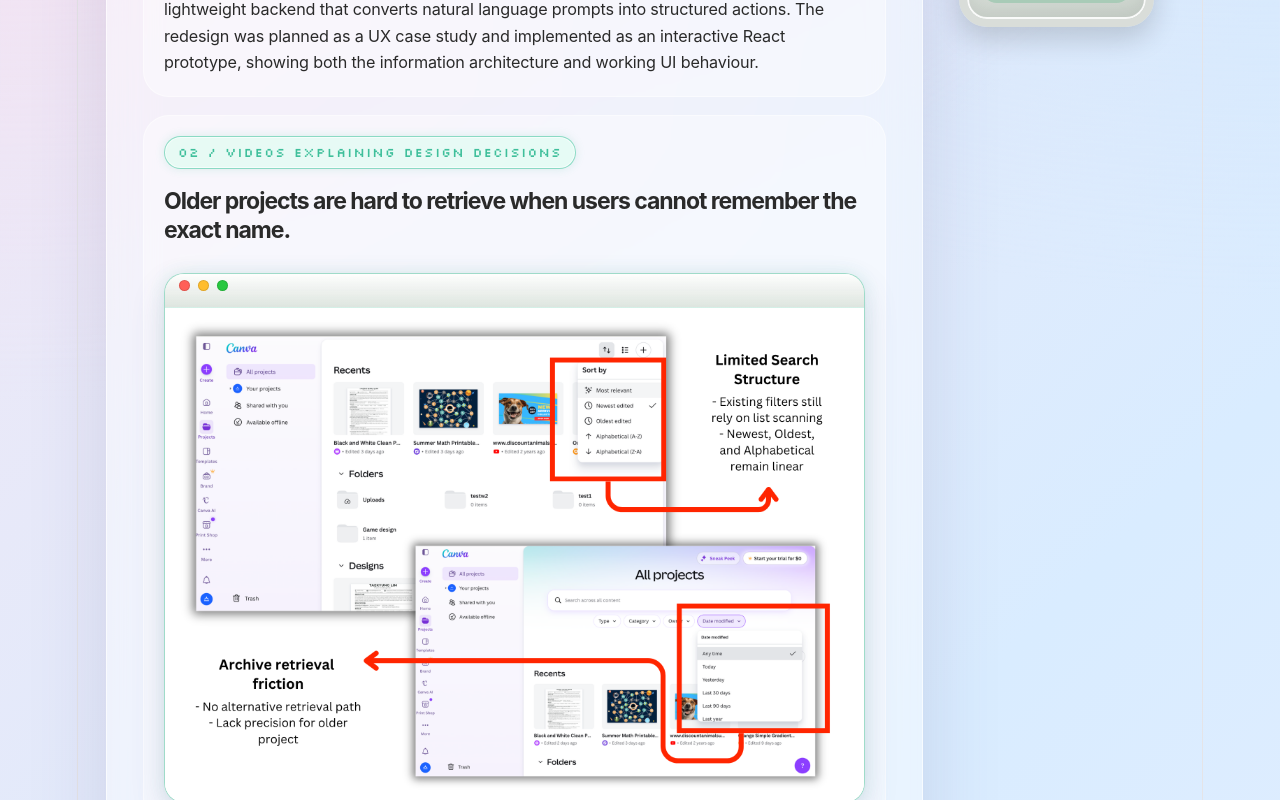
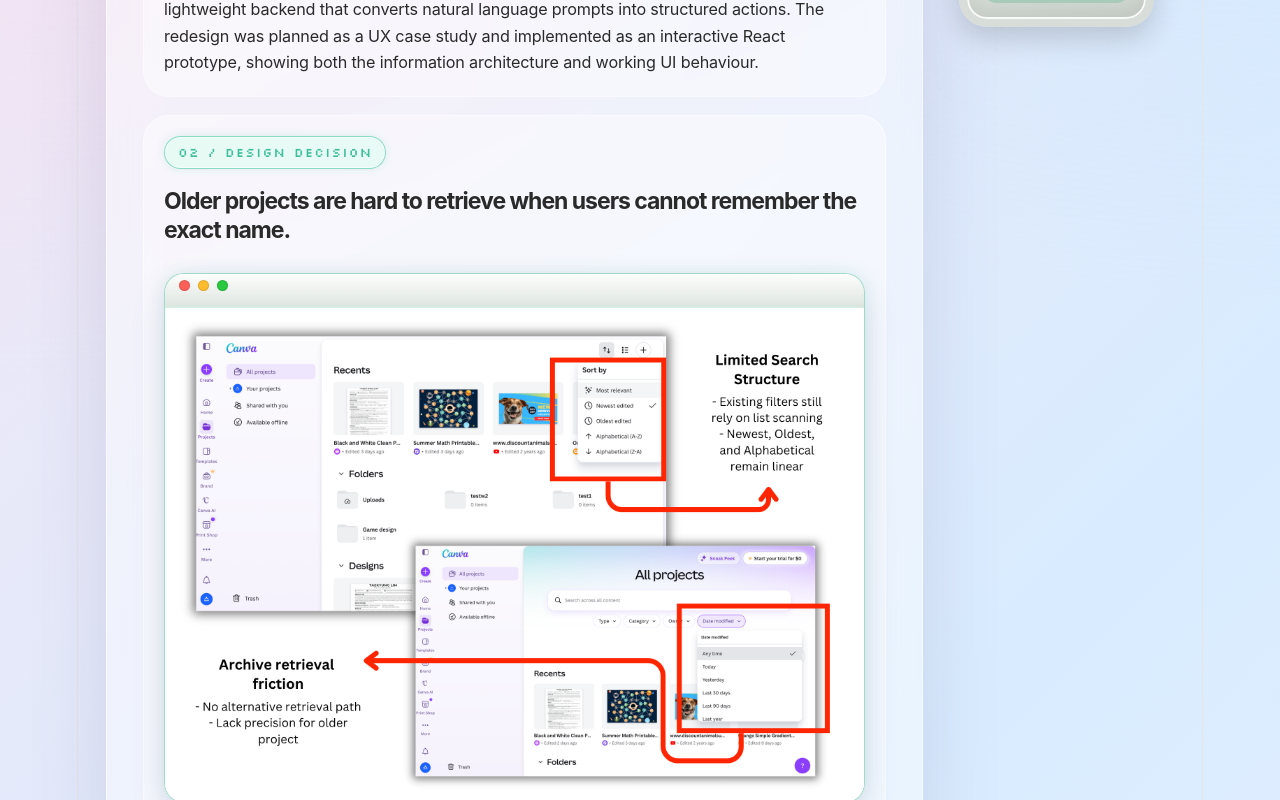
Before and after one commit to jesstasha/portfolio-2026, a React (Vite) app: page / in a window 1280 px wide. Shown: the part 1360-2160 px from the top of the page. Built offline with nearby package versions, Linux system fonts and the light colour scheme.

Commit message:
Refine portfolio case study sections

```diff
--- a/src/App.jsx
+++ b/src/App.jsx
@@ -537,7 +537,7 @@ function ProjectPage({ number, title, description, projects }) {
     if (project.title === "Earth Resonance") {
       return [
         [`${slug}-overview`, project.title],
-        [`${slug}-problem`, "Design Intention"],
+        [`${slug}-problem`, "Design Decision"],
         [`${slug}-solution`, "Level Design"],
         [`${slug}-process`, "System Design"],
       ];
@@ -698,7 +698,7 @@ function ProjectCard({ project, index }) {
           </section>
 
           <section id={`${projectSlug}-design-goal`}>
-            <span>02 / Annotated Screenshots Explaining Design Decisions</span>
+            <span>02 / Design Decision</span>
             <h4>Connect political themes to actions the player performs.</h4>
 
             <ul>
@@ -841,7 +841,7 @@ function ProjectCard({ project, index }) {
           </section>
 
                               <section id={`${projectSlug}-problem`}>
-            <span>02 / Videos Explaining Design Decisions</span>
+            <span>02 / Design Decision</span>
             {project.title === "Earth Resonance" ? (
               <div className="media-window">
                 <div className="media-window-bar">
```
